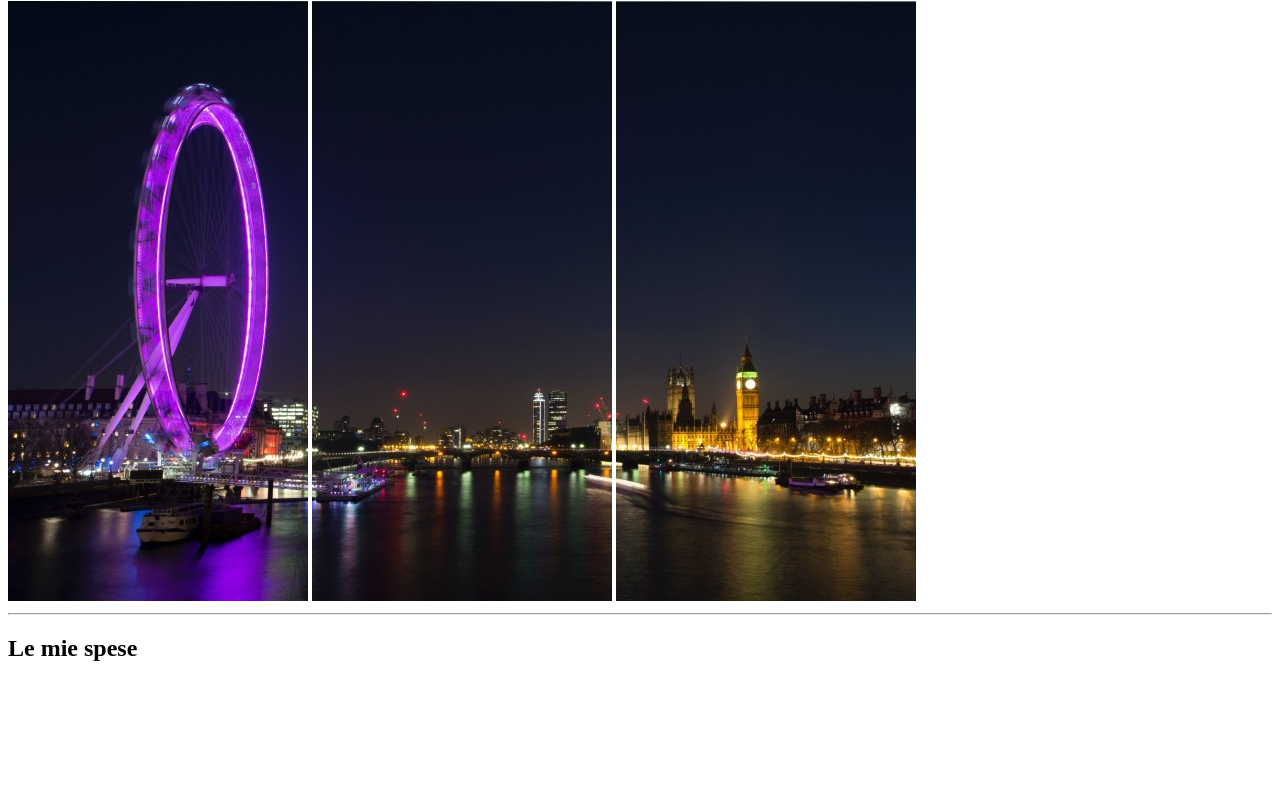
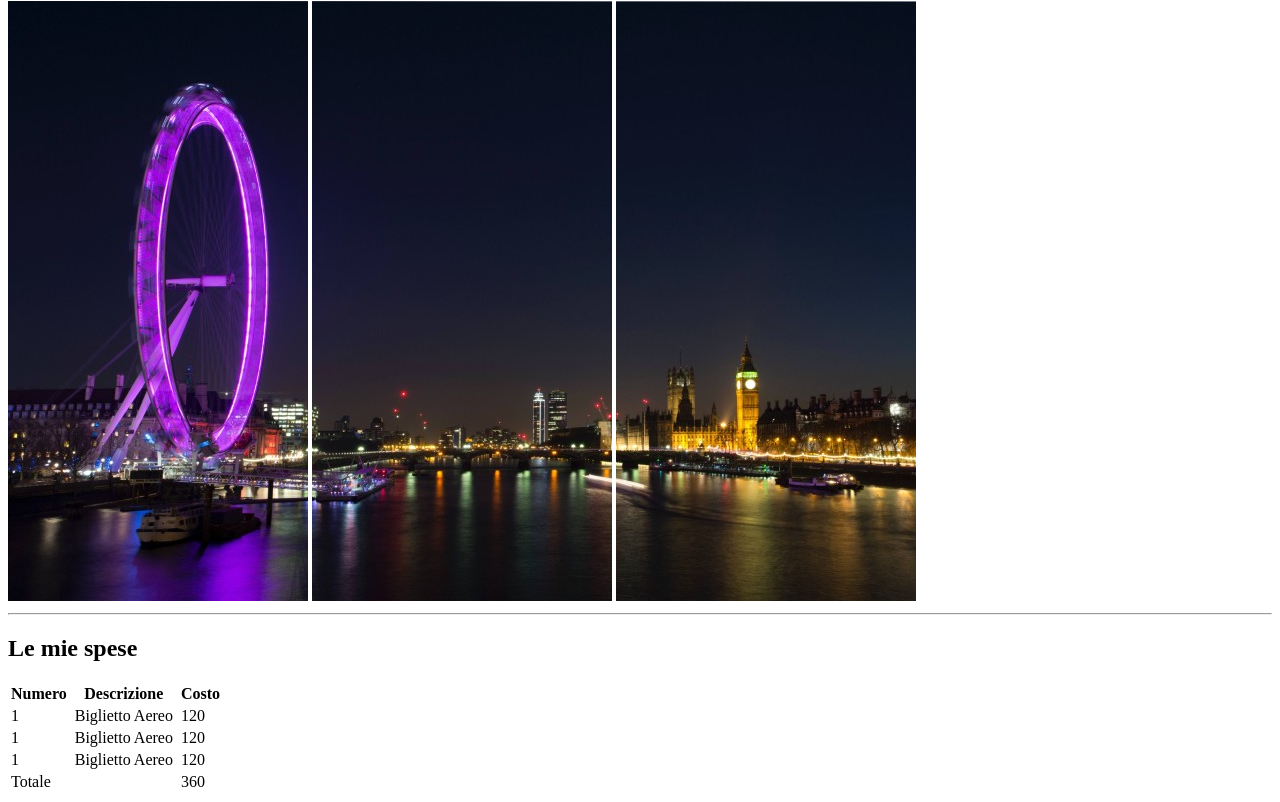
Before and after one commit to SergioMinissale/html-london-trip, a plain HTML site: page index.html in a window 1280 px wide. Shown: the part 79-881 px from the top of the page. Before the commit the page ends 800 px from the top, so only its background shows below. Drawn offline with Linux system fonts and the light colour scheme.

Commit message:
svolto tabella

```diff
--- a/index.html
+++ b/index.html
@@ -17,6 +17,44 @@
     </header>
     <main>
         <h2>Le mie spese</h2>
+        <table>
+            <tr>
+               <th><strong>Numero&nbsp;</strong></th>
+               <th><strong>Descrizione&nbsp;</strong></th>
+               <th><strong>Costo</strong></th>
+             </tr>
+             <tr>
+                 <td>1</td>
+                 <td>Biglietto Aereo&nbsp;</td>
+                 <td>120</td>
+            </tr>
+            <tr>
+                <td>1</td>
+                <td>Biglietto Aereo&nbsp;</td>
+                <td>120</td>
+             </tr>
+             <tr>
+                 <td>1</td>
+                 <td>Biglietto Aereo&nbsp;</td>
+                 <td>120</td>
+             </tr>
+             <tr>
+                 <td colspan="2">Totale</td>
+                 <td>360</td>
+             </tr>
+
+
+
+
+
+
+
+
+
+
+
+
+        </table>
 
 
 
```
